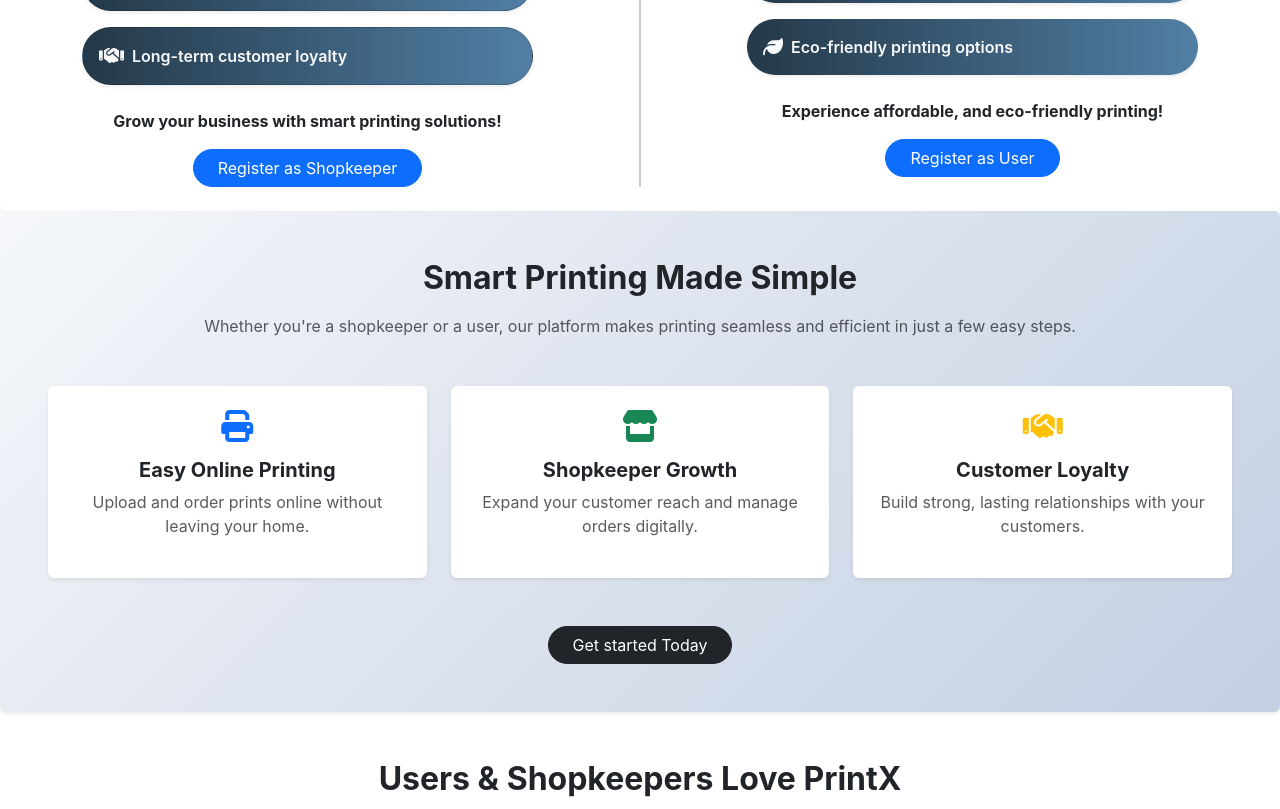
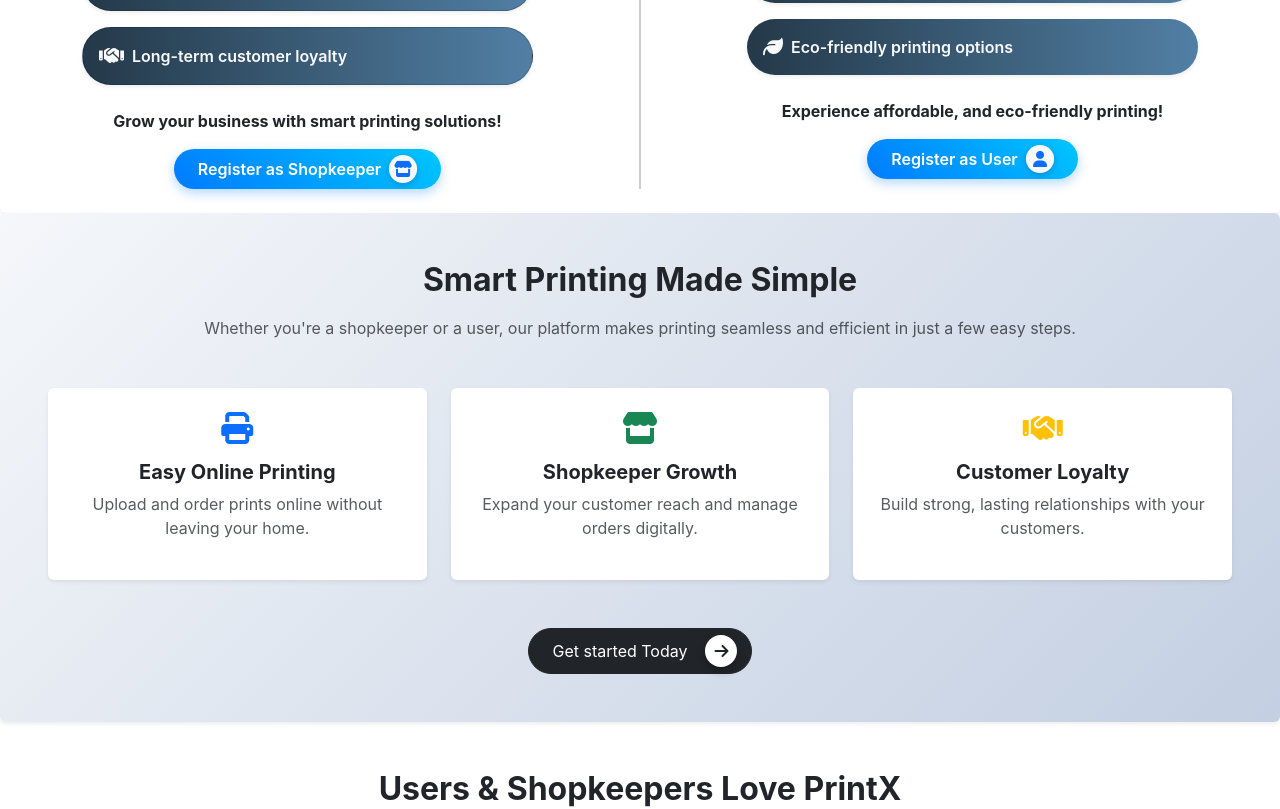
Before and after one commit to burhanali2812/printx-frontend, a React (Create React App) app: page / in a window 1280 px wide. Shown: the part 1560-2369 px from the top of the page. Built offline with nearby package versions, Linux system fonts and the light colour scheme.

Commit message:
button design updated

```diff
--- a/src/pges/Landing.jsx
+++ b/src/pges/Landing.jsx
@@ -103,9 +103,38 @@ function Landing() {
                 availability at your fingertips.
               </p>
               <div className="d-flex flex-wrap gap-3 mb-2">
-                <button className="btn btn-outline-primary px-4 py-2 rounded-5 fw-semibold">
+                <button
+                  className="btn btn-outline-primary px-4 py-2 rounded-5 fw-semibold d-flex align-items-center gap-2"
+                  style={{ position: "relative", overflow: "hidden" }}
+                >
                   Sign Up Now
+                  <span
+                    className="d-flex align-items-center justify-content-center arrow-circle"
+                  >
+                    <i className="fas fa-arrow-right"></i>
+                  </span>
+
+                  <style>
+                    {`
+      .arrow-circle {
+        background: black;
+        color: white;
+        border-radius: 50%;
+        width: 30px;
+        height: 30px;
+        box-shadow: 0 4px 12px rgba(0,0,0,0.3);
+        animation: arrowMove 1.5s infinite ease-in-out;
+      }
+
+      @keyframes arrowMove {
+        0%   { transform: translateX(0); }
+        50%  { transform: translateX(6px); }
+        100% { transform: translateX(0); }
+      }
+    `}
+                  </style>
                 </button>
+
               </div>
               <div className="d-flex flex-wrap gap-4 mt-4 text-muted small">
                 <span>
@@ -248,10 +277,49 @@ function Landing() {
                 <p className="fw-bold mb-3">
                   Grow your business with smart printing solutions!
                 </p>
+                {/* Shopkeeper button */}
                 <div className="d-flex justify-content-center">
-                  <button className="btn btn-primary rounded-pill px-4">
+                  <button
+                    className="btn btn-primary rounded-pill px-4 d-flex align-items-center gap-2 fw-semibold"
+                    style={{
+                      background: "linear-gradient(45deg, #007bff, #00c6ff)",
+                      border: "none",
+                      boxShadow: "0 4px 12px rgba(0, 123, 255, 0.3)",
+                      transition: "all 0.3s ease-in-out"
+                    }}
+                    onMouseEnter={(e) => {
+                      e.currentTarget.style.transform = "translateY(-3px)";
+                      e.currentTarget.style.boxShadow = "0 6px 16px rgba(0, 123, 255, 0.5)";
+                    }}
+                    onMouseLeave={(e) => {
+                      e.currentTarget.style.transform = "translateY(0)";
+                      e.currentTarget.style.boxShadow = "0 4px 12px rgba(0, 123, 255, 0.3)";
+                    }}
+                  >
                     Register as Shopkeeper
+                    <span
+                      className="d-flex justify-content-center align-items-center rounded-circle bg-light text-primary"
+                      style={{
+                        width: "28px",
+                        height: "28px",
+                        boxShadow: "0 2px 6px rgba(0,0,0,0.2)",
+                        animation: "pulse 2s infinite"
+                      }}
+                    >
+                      <i className="fas fa-store"></i>
+                    </span>
                   </button>
+
+                  <style>
+                    {`
+  @keyframes pulse {
+    0% { transform: scale(1); }
+    50% { transform: scale(1.1); }
+    100% { transform: scale(1); }
+  }
+`}
+                  </style>
+
                 </div>
               </div>
 
@@ -306,10 +374,50 @@ function Landing() {
                 <p className="fw-bold mb-3">
                   Experience affordable, and eco-friendly printing!
                 </p>
+
+                {/* User button */}
                 <div className="d-flex justify-content-center">
-                  <button className="btn btn-primary rounded-pill px-4">
+                  <button
+                    className="btn btn-primary rounded-pill px-4 d-flex align-items-center gap-2 fw-semibold"
+                    style={{
+                      background: "linear-gradient(45deg, #007bff, #00c6ff)",
+                      border: "none",
+                      boxShadow: "0 4px 12px rgba(0, 123, 255, 0.3)",
+                      transition: "all 0.3s ease-in-out"
+                    }}
+                    onMouseEnter={(e) => {
+                      e.currentTarget.style.transform = "translateY(-3px)";
+                      e.currentTarget.style.boxShadow = "0 6px 16px rgba(0, 123, 255, 0.5)";
+                    }}
+                    onMouseLeave={(e) => {
+                      e.currentTarget.style.transform = "translateY(0)";
+                      e.currentTarget.style.boxShadow = "0 4px 12px rgba(0, 123, 255, 0.3)";
+                    }}
+                  >
                     Register as User
+                    <span
+                      className="d-flex justify-content-center align-items-center rounded-circle bg-light text-primary"
+                      style={{
+                        width: "28px",
+                        height: "28px",
+                        boxShadow: "0 2px 6px rgba(0,0,0,0.2)",
+                        animation: "pulse 2s infinite"
+                      }}
+                    >
+                      <i className="fas fa-user"></i>
+                    </span>
                   </button>
+
+                  <style>
+                    {`
+  @keyframes pulse {
+    0% { transform: scale(1); }
+    50% { transform: scale(1.1); }
+    100% { transform: scale(1); }
+  }
+`}
+                  </style>
+
                 </div>
               </div>
 
@@ -370,12 +478,33 @@ function Landing() {
         </div>
 
         {/* Call To Action */}
-        <div className="mt-5">
+        <div className="mt-5  d-flex justify-content-center">
+          <button className="btn btn-dark rounded-pill px-4 d-flex align-items-center gap-2">
+            Get started Today
+            <span
+              className="d-inline-flex align-items-center justify-content-center bg-white text-dark rounded-circle"
+              style={{
+                width: "32px",
+                height: "32px",
+                boxShadow: "0 4px 8px rgba(0,0,0,0.3)",
+                animation: "moveArrow 2s infinite alternate ease-in-out",
+              }}
+            >
+              <i className="fa-solid fa-arrow-right"></i>
+            </span>
+          </button>
 
-          <button className="btn btn-dark rounded-pill px-4">
-            Get started Today
-          </button>
+          {/* Inline Keyframes */}
+          <style>
+            {`
+      @keyframes moveArrow {
+        0% { transform: translateX(0); }
+        100% { transform: translateX(10px); }
+      }
+    `}
+          </style>
         </div>
+
       </div>
 
       {/* Section Testimonial */}
@@ -562,7 +691,7 @@ function Landing() {
               <h6 className="fw-bold mb-3">Stay Updated</h6>
               <p className="small">Get offers, discounts & tips in your inbox.</p>
               <div className="input-group">
-                <input type="email" className="form-control form-control-sm rounded-start" placeholder="Your email" />
+                <input type="email" className="form-control form-control-md rounded-start" placeholder="Your email" />
                 <button className="btn btn-primary btn-sm rounded-end">Subscribe</button>
               </div>
             </div>
```
